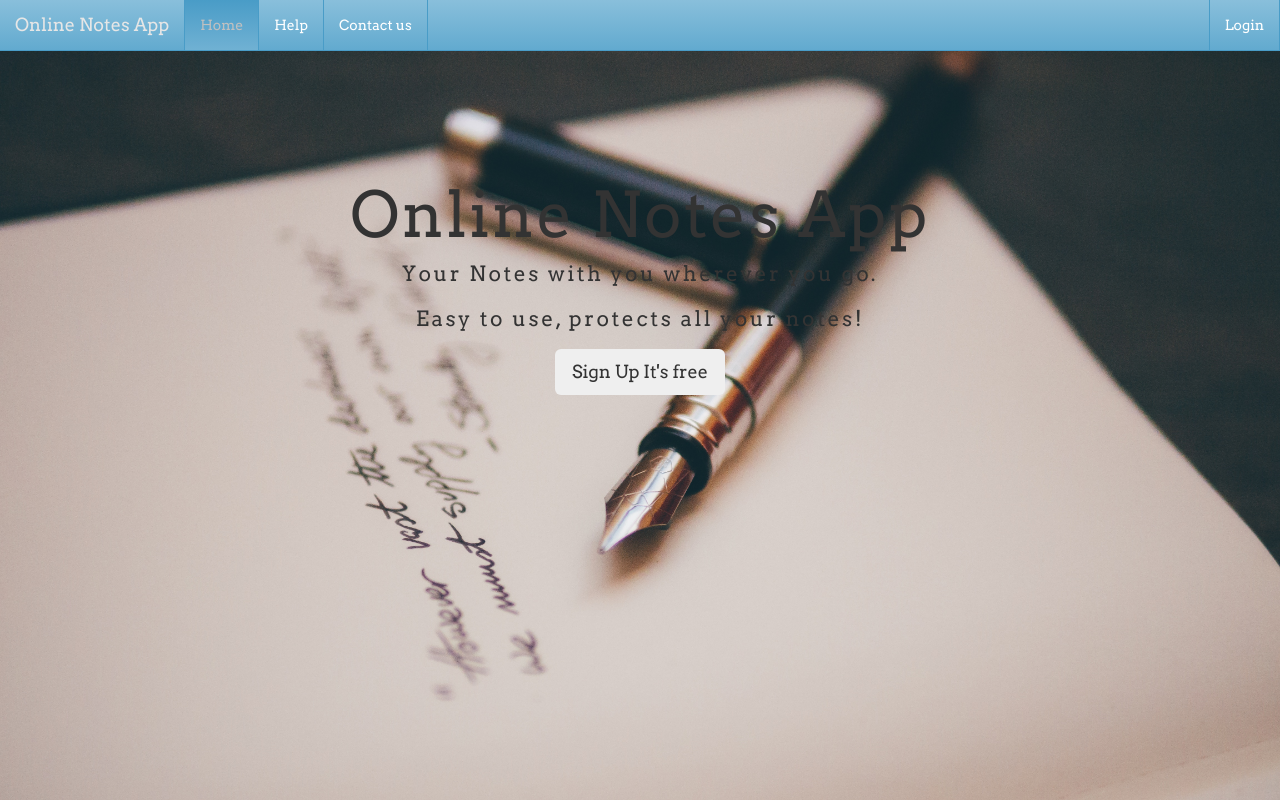
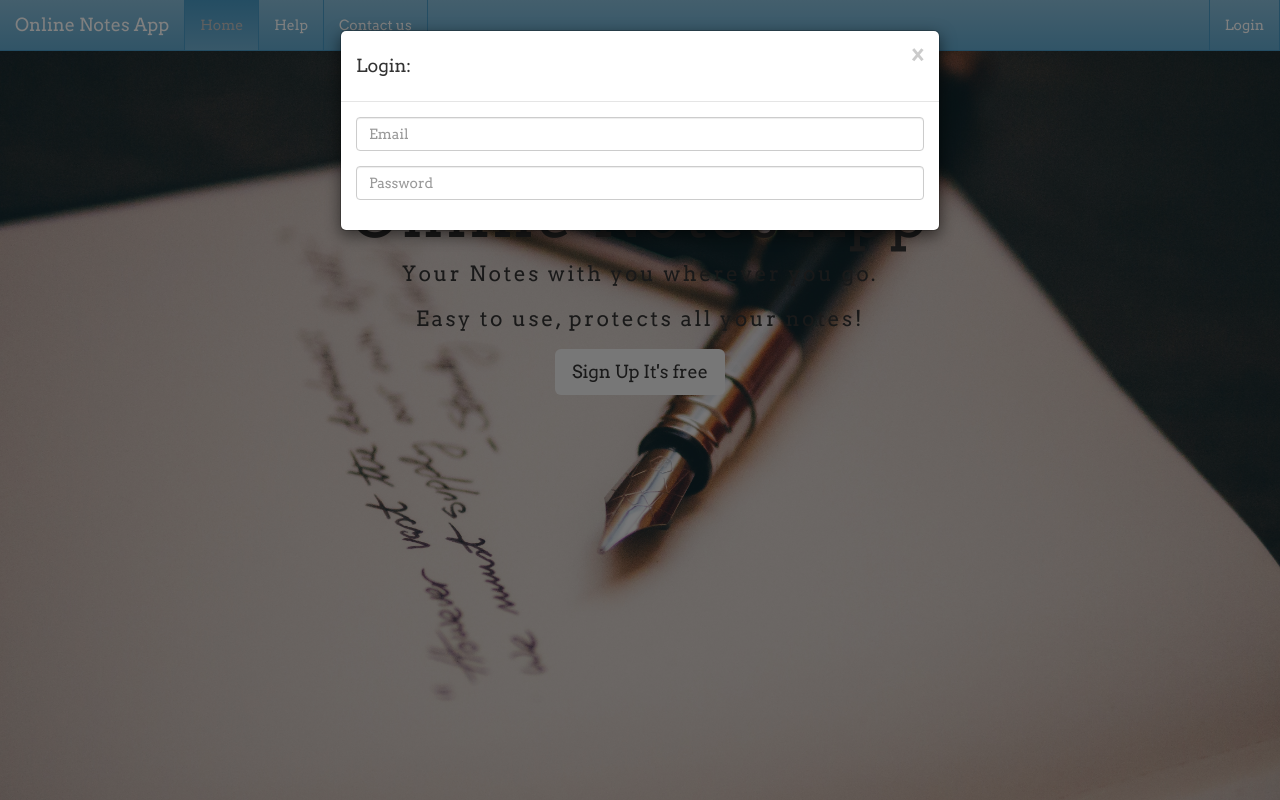
Before and after one commit to marb61a/notes_app, a PHP site: page / in a window 1280 px wide, after a click on "Login". Run offline with PHP 8.4, Linux system fonts and the light colour scheme; some libraries are stand-ins or nearby versions.

Commit message:
added login form to index file

```diff
--- a/index.php
+++ b/index.php
@@ -57,5 +57,40 @@ include('remember.php');
         </div>
 
 
+        <!--Login form-->
+        <form method="post" id="loginform">
+            <div class="modal" id="loginModal" role="dialog" aria-labelledby="myModalLabel" aria-hidden="true">
+                <div class="modal-dialog">
+                    <div class="modal-content">
+                        <div class="modal-header">
+                            <button class="close" data-dismiss="modal">
+                                &times;
+                            </button>
+                            <h4 id="myModalLabel">
+                                Login:
+                            </h4>
+                        </div>
+                        <div class="modal-body">
+                            <!--Login message from PHP file-->
+                            <div id="loginmessage"></div>
+                            <div class="form-group">
+                                <label for="loginemail" class="sr-only">Email:</label>
+                                <input class="form-control" type="email" name="loginemail" id="loginemail" placeholder="Email" maxlength="50">
+                            </div>
+                            <div class="form-group">
+                                <label for="loginpassword" class="sr-only">Password</label>
+                                <input class="form-control" type="password" name="loginpassword" id="loginpassword" placeholder="Password" maxlength="30">
+                            </div>
+                        </div>
+                    </div>
+                </div>
+            </div>
+        </form>
+
+        <!-- jQuery (necessary for Bootstrap's JavaScript plugins) -->
+        <script src="https://ajax.googleapis.com/ajax/libs/jquery/1.11.3/jquery.min.js"></script>
+        <!-- Include all compiled plugins (below), or include individual files as needed -->
+        <script src="js/bootstrap.min.js"></script>
+        <script src="index.js"></script>
     </body>
 </html>
```
